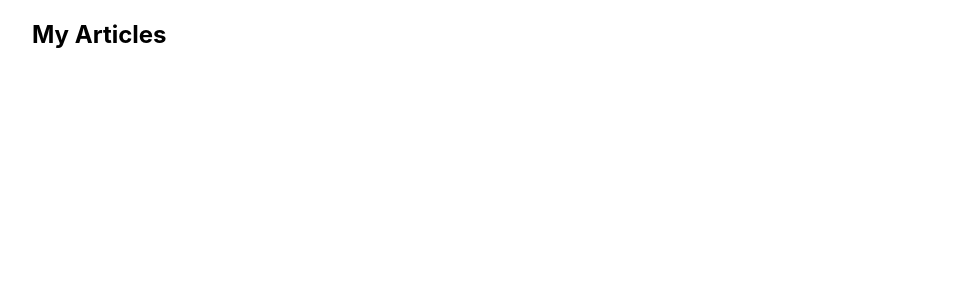
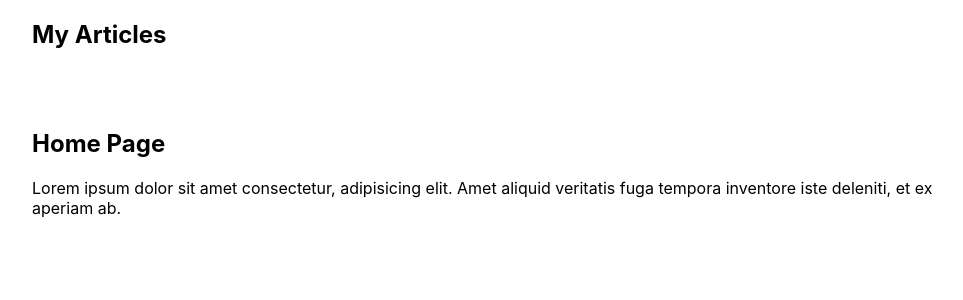
Before and after one commit to JAYMAC1/react-router, a React (Create React App) app in the folder my-router/: page / in a window 1280 px wide. Shown: the top 300 px of the page, without its empty margins (128-1091 px from the left). Built offline with nearby package versions, Linux system fonts and the light colour scheme.

Commit message:
imported BrowserRouter and Router. Created routes for 3 pages

```diff
--- a/my-router/src/App.js
+++ b/my-router/src/App.js
@@ -1,11 +1,26 @@
+import { BrowserRouter, Route } from 'react-router-dom'
 import './App.css'
+import About from './pages/About'
+import Contact from './pages/Contact'
+import Home from './pages/Home'
 
 function App() {
   return (
     <div className='App'>
-      <nav>
-        <h1>My Articles</h1>
-      </nav>
+      <BrowserRouter>
+        <nav>
+          <h1>My Articles</h1>
+        </nav>
+        <Route path='/'>
+          <Home />
+        </Route>
+        <Route path='/contact'>
+          <Contact />
+        </Route>
+        <Route path='/about'>
+          <About />
+        </Route>
+      </BrowserRouter>
     </div>
   )
 }
```
